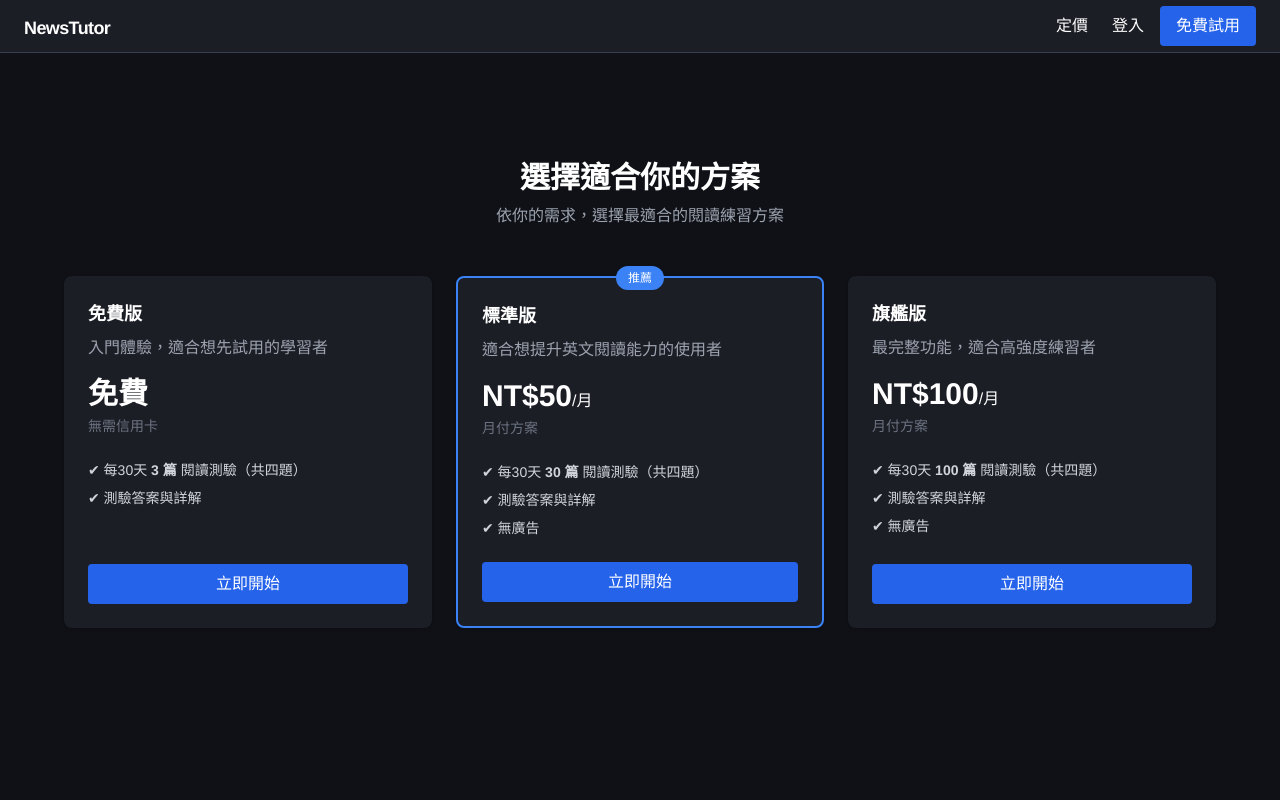
After one commit to csun3366/news-quiz-ai, a Django app: page /pricing/ in a window 1280 px wide. The commit adds this page. Run offline with Django 5.2, Linux system fonts and the light colour scheme; some libraries are stand-ins or nearby versions.

Commit message:
Add price page

```diff
--- a/backend/core/templates/navbar.html
+++ b/backend/core/templates/navbar.html
@@ -10,7 +10,7 @@
   <div class="flex items-center space-x-4">
 
     <!-- 定價按鈕（跟登入同樣樣式） -->
-    <a href="#" class="btn btn-outline-light me-2">
+    <a href="/pricing/" class="btn btn-outline-light me-2">
       定價
     </a>
 
--- /dev/null
+++ b/backend/core/templates/price.html
@@ -0,0 +1,78 @@
+{% extends 'base.html' %}
+
+{% block content %}
+<div class="bg-[#0F1117] min-h-screen py-16 px-6">
+  <!-- 標題區 -->
+  <div class="max-w-6xl mx-auto text-center mb-12 mt-24">
+    <h1 class="text-3xl font-bold text-white mb-2">選擇適合你的方案</h1>
+    <p class="text-gray-400">依你的需求，選擇最適合的閱讀練習方案</p>
+  </div>
+
+  <!-- 價格卡片 -->
+  <div class="grid grid-cols-1 md:grid-cols-3 gap-6 max-w-6xl mx-auto">
+
+    <!-- 免費版 -->
+    <div class="bg-[#1C1E26] rounded-lg shadow p-6 flex flex-col">
+      <h3 class="text-lg font-semibold mb-2 text-white">免費版</h3>
+      <p class="text-gray-400 mb-4">入門體驗，適合想先試用的學習者</p>
+      <div class="text-3xl font-bold mb-1">免費</div>
+      <p class="text-sm text-gray-500 mb-6">無需信用卡</p>
+      <ul class="text-sm text-gray-300 mb-6 space-y-2 flex-1">
+        <li>✔ 每30天 <span class="font-bold">3 篇</span> 閱讀測驗（共四題）</li>
+        <li>✔ 測驗答案與詳解</li>
+      </ul>
+      {% if user.is_authenticated %}
+      <a href="/" class="w-full bg-blue-600 hover:bg-blue-700 text-white py-2 rounded text-center transition">立即開始</a>
+      {% else %}
+      <a href="/accounts/google/login/" class="w-full bg-blue-600 hover:bg-blue-700 text-white py-2 rounded text-center transition">立即開始</a>
+      {% endif %}
+    </div>
+
+    <!-- 標準版 -->
+    <div class="bg-[#1C1E26] rounded-lg shadow p-6 flex flex-col relative border-2 border-blue-500">
+      <span class="absolute -top-3 left-1/2 -translate-x-1/2 bg-blue-500 text-white text-xs px-3 py-1 rounded-full">推薦</span>
+      <h3 class="text-lg font-semibold mb-2 text-white">標準版</h3>
+      <p class="text-gray-400 mb-4">適合想提升英文閱讀能力的使用者</p>
+      <div class="text-3xl font-bold mb-1">NT$50<span class="text-base font-normal">/月</span></div>
+      <p class="text-sm text-gray-500 mb-6">月付方案</p>
+      <ul class="text-sm text-gray-300 mb-6 space-y-2 flex-1">
+        <li>✔ 每30天 <span class="font-bold">30 篇</span> 閱讀測驗（共四題）</li>
+        <li>✔ 測驗答案與詳解</li>
+        <li>✔ 無廣告</li>
+      </ul>
+      {% if user.is_authenticated %}
+        {% if plan == "standard" or plan == "premium" %}
+          <a href="/" class="w-full bg-blue-600 hover:bg-blue-700 text-white py-2 rounded text-center transition">立即開始</a>
+        {% else %}
+          <a href="#" class="w-full bg-blue-600 hover:bg-blue-700 text-white py-2 rounded text-center transition">立即訂閱</a>
+        {% endif %}
+      {% else %}
+        <a href="/accounts/google/login/" class="w-full bg-blue-600 hover:bg-blue-700 text-white py-2 rounded text-center transition">立即開始</a>
+      {% endif %}
+    </div>
+
+    <!-- 旗艦版 -->
+    <div class="bg-[#1C1E26] rounded-lg shadow p-6 flex flex-col">
+      <h3 class="text-lg font-semibold mb-2 text-white">旗艦版</h3>
+      <p class="text-gray-400 mb-4">最完整功能，適合高強度練習者</p>
+      <div class="text-3xl font-bold mb-1">NT$100<span class="text-base font-normal">/月</span></div>
+      <p class="text-sm text-gray-500 mb-6">月付方案</p>
+      <ul class="text-sm text-gray-300 mb-6 space-y-2 flex-1">
+        <li>✔ 每30天 <span class="font-bold">100 篇</span> 閱讀測驗（共四題）</li>
+        <li>✔ 測驗答案與詳解</li>
+        <li>✔ 無廣告</li>
+      </ul>
+      {% if user.is_authenticated %}
+        {% if plan == "premium" %}
+          <a href="/" class="w-full bg-blue-600 hover:bg-blue-700 text-white py-2 rounded text-center transition">立即開始</a>
+        {% else %}
+          <a href="#" class="w-full bg-blue-600 hover:bg-blue-700 text-white py-2 rounded text-center transition">立即訂閱</a>
+        {% endif %}
+      {% else %}
+        <a href="/accounts/google/login/" class="w-full bg-blue-600 hover:bg-blue-700 text-white py-2 rounded text-center transition">立即開始</a>
+      {% endif %}
+    </div>
+
+  </div>
+</div>
+{% endblock %}
--- a/backend/core/urls.py
+++ b/backend/core/urls.py
@@ -7,4 +7,5 @@ urlpatterns = [
     path('api/generate_questions/', views.generate_questions, name='generate_questions'),
     path("sitemap.xml", views.sitemap_view, name="sitemap"),
     path("robots.txt", views.robots_txt_view, name="robots"),
+    path('pricing/', views.pricing, name="pricing"),
 ]
--- a/backend/core/views.py
+++ b/backend/core/views.py
@@ -1,16 +1,23 @@
 from django.shortcuts import render
-from django.http import JsonResponse
-from .models import Article
+from django.http import HttpResponse, JsonResponse
 from django.views.decorators.csrf import csrf_exempt
-from django.http import HttpResponse
-from django.http import JsonResponse
 from django.views.decorators.http import require_GET
 import json
-from openai import OpenAI
 import re
+from .models import Article
+from .models import Member
+
+def pricing(request):
+    if not request.user.is_authenticated:
+        return render(request, "price.html")
+    member = request.user.member
+    return render(request, "price.html", {"plan": member.plan})
 
 def home(request):
-    return render(request, 'home.html')
+    if not request.user.is_authenticated:
+        return render(request, "home.html")
+    member = request.user.member
+    return render(request, "home.html")
 
 @require_GET
 def sitemap_view(request):
```
